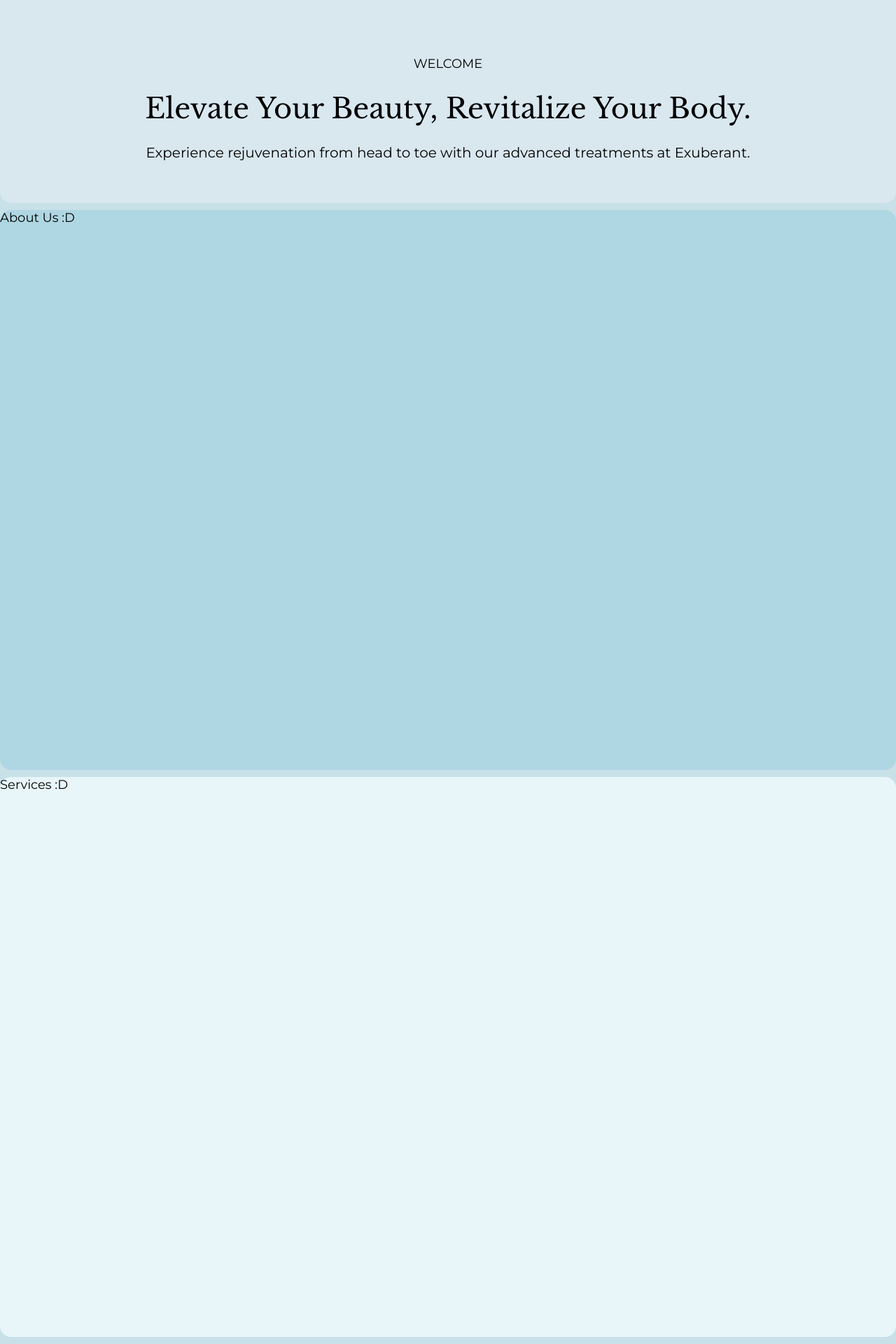
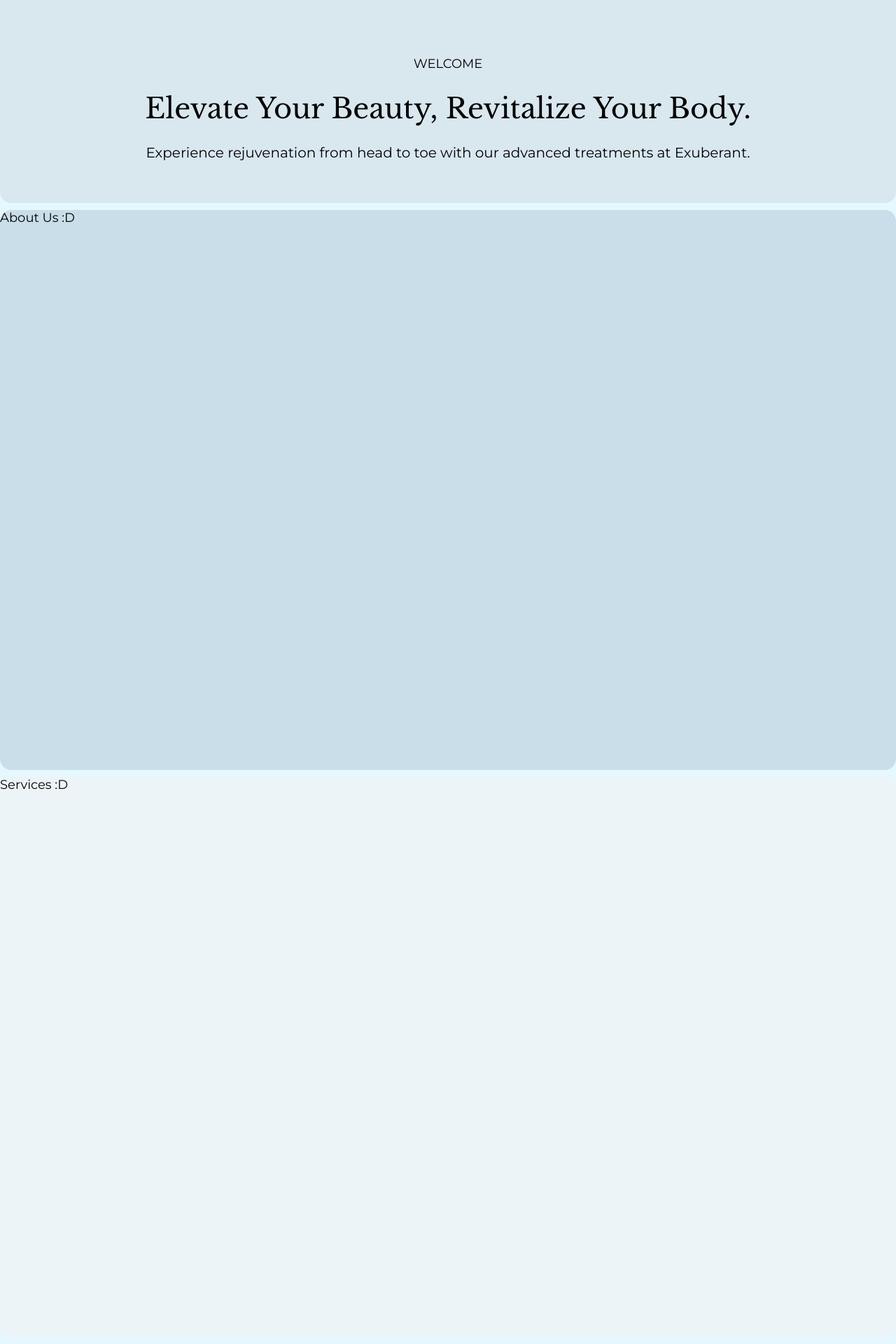
Before and after one commit to fundyp/ExuberantSpa, a React (Create React App) app in the folder my-app/: page / in a window 1280 px wide. Shown: the part 751-2671 px from the top of the page at 70% size. Built offline with nearby package versions, Linux system fonts and the light colour scheme; grey boxes are pictures that could not be loaded; a web font is replaced by a local one.

Commit message:
style changes and new vid

```diff
--- a/my-app/src/App.css
+++ b/my-app/src/App.css
@@ -30,7 +30,7 @@
 }
 
 body, html {
-  background-color: #c8e0e8;
+  background-color: #e6f8ff;
   margin: 0;
 
 }
--- a/my-app/src/Home.css
+++ b/my-app/src/Home.css
@@ -73,7 +73,7 @@ p{
 
 .about-container {
   height: 800px; /* Adjust height as needed */
-  background-color: #afd7e3; /* Section background color */
+  background-color: #c9dee8; /* Section background color */
   margin: 10px 0; /* Center the container horizontally and add vertical spacing */
   width: 100%; /* Adjust width to allow for gaps on both sides */
   border-radius: 16px; /* Optional: Rounded corners for the container */
@@ -89,7 +89,7 @@ p{
 
 .services-container {
   height: 800px; /* Adjust height as needed */
-  background-color: #e8f6f9; /* Section background color */
+  background-color: #edf4f7; /* Section background color */
   margin: 10px 0; /* Center the container horizontally and add vertical spacing */
   width: 100%; /* Adjust width to allow for gaps on both sides */
   border-radius: 16px; /* Optional: Rounded corners for the container */
--- a/my-app/src/Home.js
+++ b/my-app/src/Home.js
@@ -7,7 +7,7 @@ function Home() {
       <section id="home">
       <video
         className="intro-video"
-        src="/ExuberantIntro-3.mp4"
+        src="/ExuberantIntro-new.mp4"
         autoPlay
         loop
         muted
```
Also changed, not shown: 1 other file (tests, documents, lock files or other folders).
